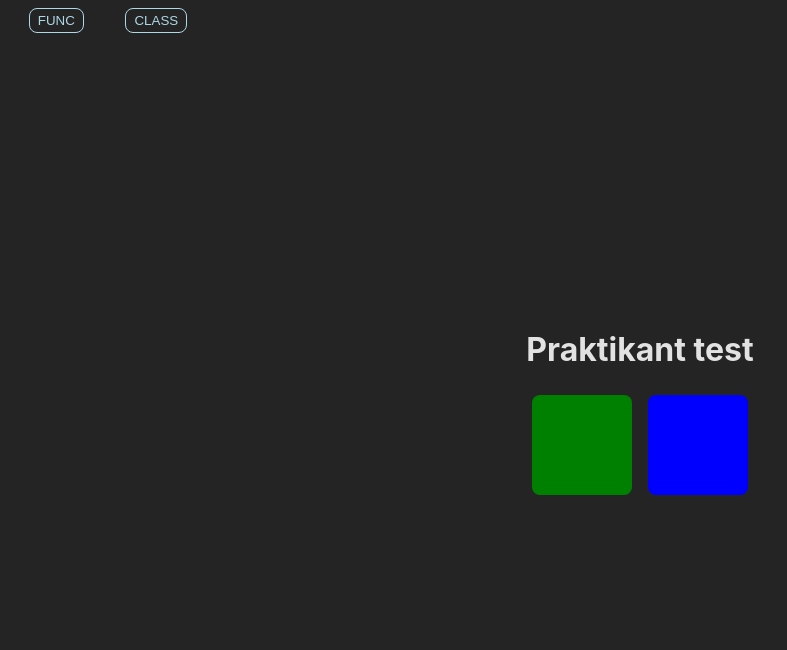
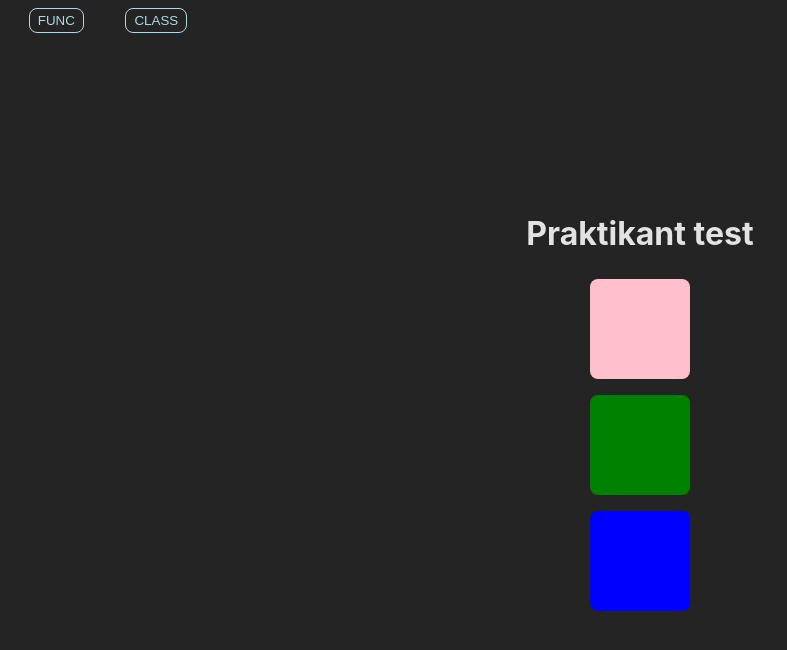
Before and after one commit to hannaforssell/praktikant_test, a React (Vite) app: page / in a window 1280 px wide. Shown: the top 650 px of the page, without its empty margins (0-787 px from the left). Built offline with nearby package versions, Linux system fonts and the light colour scheme.

Commit message:
Uppgift 2

```diff
--- a/src/App.css
+++ b/src/App.css
@@ -7,6 +7,7 @@
 
 .main-container {
     display: flex;
+		flex-direction: column;
     justify-content: center;
     align-items: center;
     gap: 1rem;
--- a/src/App.tsx
+++ b/src/App.tsx
@@ -7,6 +7,7 @@ import { useState } from 'react'
 export const App = () => {
 	const [colorOne, setColorOne] = useState("blue");
 	const [colorTwo, setColorTwo] = useState("green");
+	const [colorThree, setColorThree] = useState("pink");
 	const [showClass, setShowClass] = useState(false);
 
 	const onClassClick = () => {
@@ -24,9 +25,11 @@ export const App = () => {
 
 				{showClass ? <Text title='Klass komponent' /> :
 					<>
+						<Box onClick={() => setColorThree("purple")} color={colorThree} />
 						<Box onClick={() => setColorTwo("yellow")} color={colorTwo} />
 						<Box onClick={() => setColorOne("red")} color={colorOne} />
-				</>}
+					</>
+				}
 
 			</div>
 			<Toggle onClassClick={onClassClick} onFuncClick={onFuncClick} />
```
Lines whose indentation alone changed are shown as unchanged.
